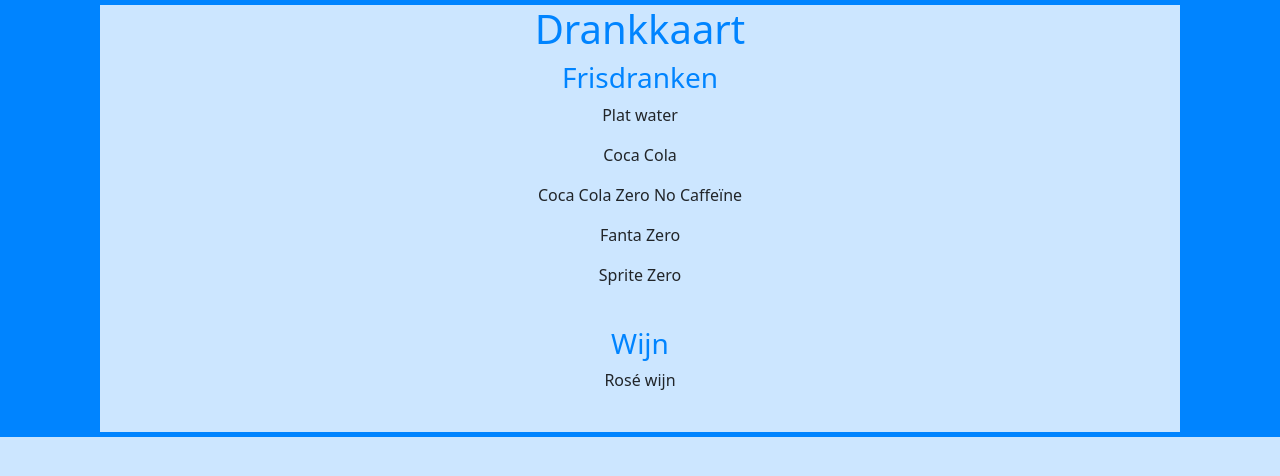
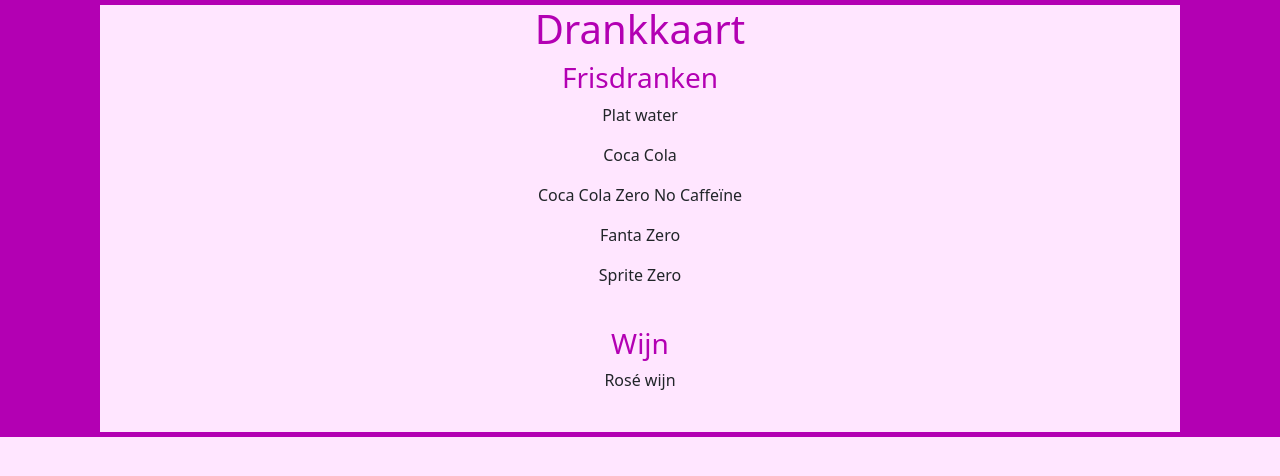
Before and after one commit to VueghsMick/Drankkaart, a plain HTML site: page Index.html in a window 1280 px wide. Drawn offline with nearby package versions, Linux system fonts and the light colour scheme.

Commit message:
producten

```diff
--- a/Index.css
+++ b/Index.css
@@ -1,20 +1,20 @@
 body {
-    background-color: #cce6ff;
+    background-color: #ffe6ff;
 }
 
 h1 {
     /*color: #0066ff;*/
-    color: #0084ff;
+    color: #b300b3;
 }
 
 h3 {
     /*color: #0066ff;*/
-    color: #0084ff;
+    color: #b300b3;
 }
 
 .drankkaart {
     text-align: center;
-    border: #0084ff solid 5px;
+    border: #b300b3 solid 5px;
     border-left-width: 100px;
     border-right-width: 100px;
 }
@@ -25,9 +25,9 @@ h3 {
 
 a {
     text-decoration: none;
-    color: black;
+    color: #800080;
 }
 
 a:hover {
-    color: #0084ff;
+    color: #b300b3;
 }
```
